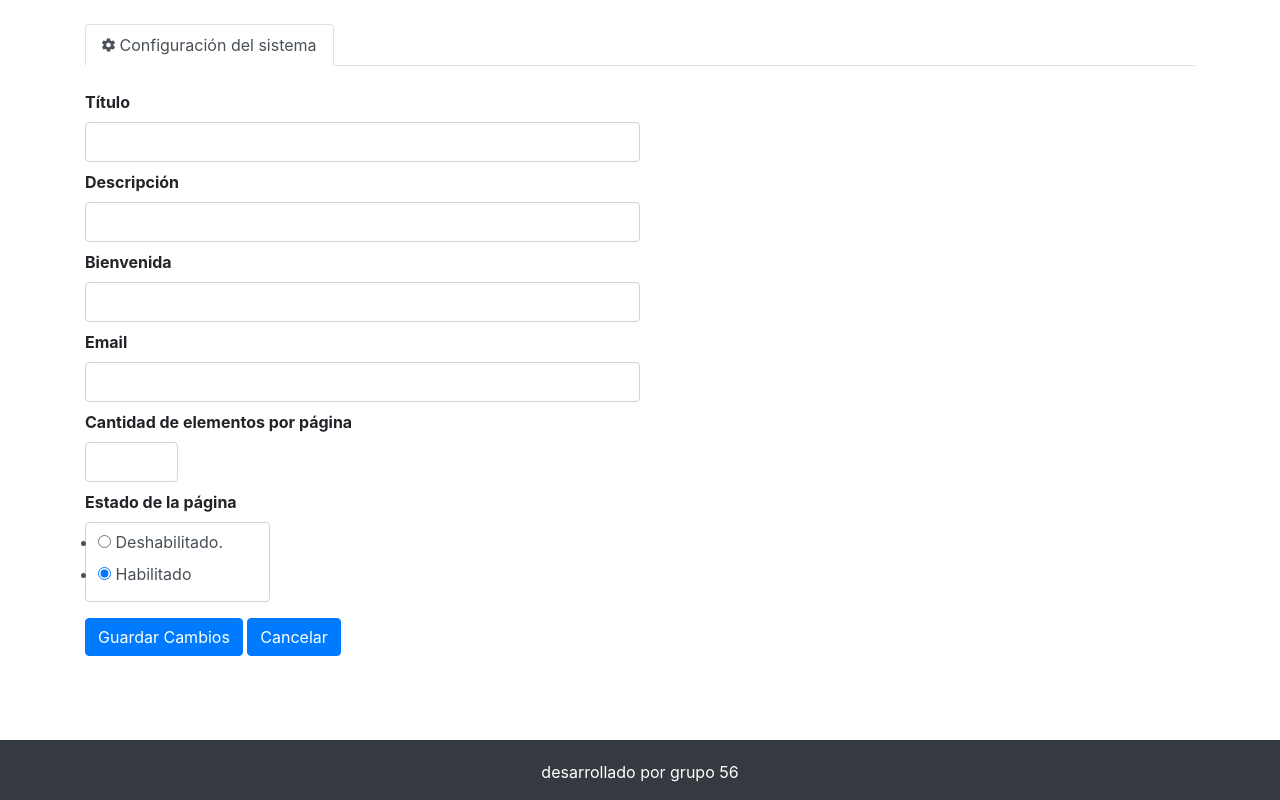
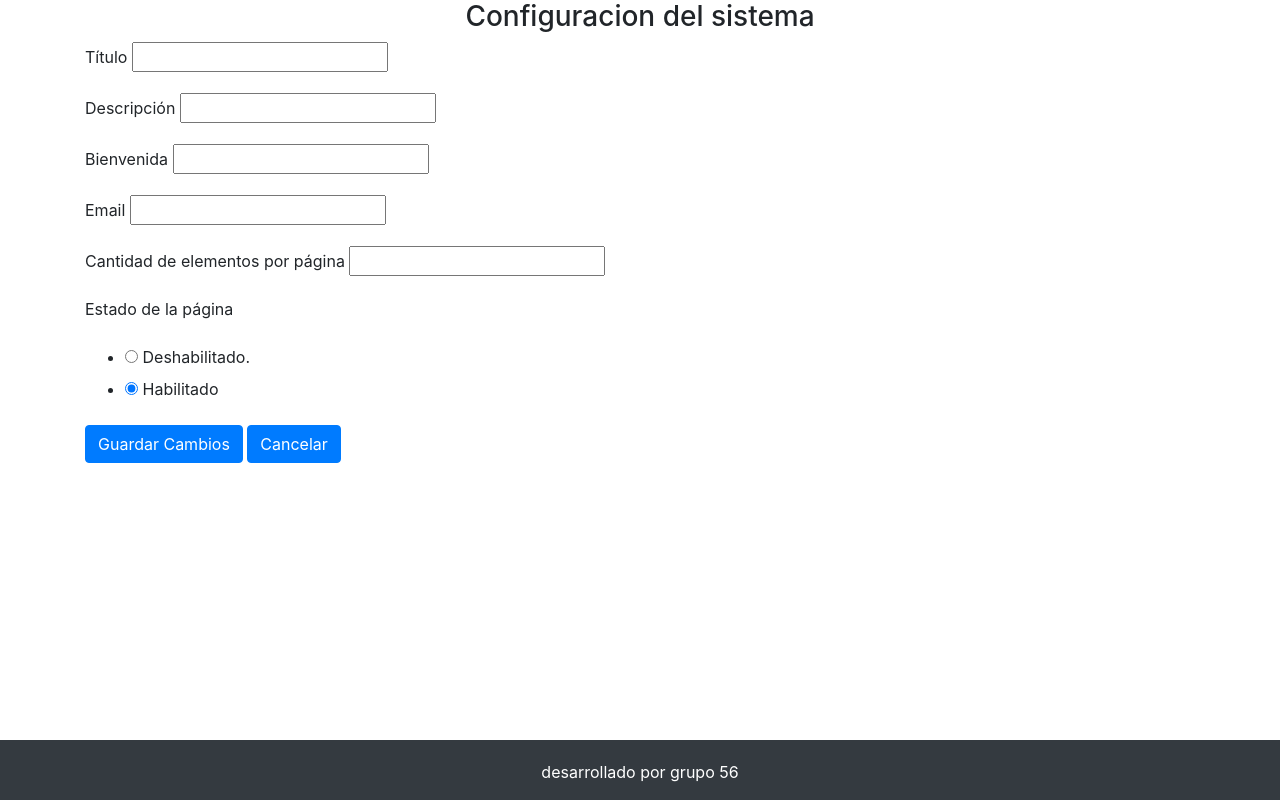
Before and after one commit to tefenet/donaciones, a Flask app: template app/templates/sistema/config-sistema.html in a window 1280 px wide. Shown: the part 56-856 px from the top of the page. Run offline with Flask 2, Linux system fonts and the light colour scheme; the template is opened without the code that fills it: values that come from a table or form of the project are taken from there, others are empty; parts of the project's set-up code (start-up, migrations or seed data) failed here and were passed over; some libraries are stand-ins or nearby versions.

Commit message:
pequeño cambio mvc

```diff
--- a/app/__init__.py
+++ b/app/__init__.py
@@ -68,7 +68,7 @@ def create_app(environment="production"):
 
     # Ruta de configuración del sistema
     app.add_url_rule("/sistema/config-sistema", 'config_sistema_get', sistema.config_sistema_get)
-    app.add_url_rule("/sistema/actualizar-configuracion/<string:id>", 'config_sistema_post',
+    app.add_url_rule("/sistema/actualizar-configuracion", 'config_sistema_post',
                         sistema.config_sistema_post, methods=["POST"])
 
 
--- a/app/models/sistema.py
+++ b/app/models/sistema.py
@@ -11,10 +11,10 @@ class Sistema(Base):
 
     __tablename__ = 'sistema'
     id = Column(Integer, primary_key=True)
-    titulo = Column(String(50), nullable=False)
-    descripcion = Column(String, nullable=False)
+    titulo = Column(String(50))
+    descripcion = Column(String)
     bienvenida = Column(String)
-    email = Column(String(25), nullable=False)
+    email = Column(String(25))
     cant_por_pagina = Column(Integer, nullable=False)
     habilitado = Column(Boolean, default=True)
 
--- a/app/templates/sistema/config-sistema.html
+++ b/app/templates/sistema/config-sistema.html
@@ -4,49 +4,28 @@
 {{ super() }}
 {% endblock %}
 {% block content %}
-<br>
-<div id="content">
-    <section>
-        <div class="container">
-            <ul class="nav nav-tabs dark">
-                <li class="nav-item">
-                    <a href="" class="nav-link nav-link-perfil active" data-toggle="tab"><i class="icon ion-md-settings"></i> Configuración del sistema</a>
-                </li>
-            </ul>
-            <br>
+<div style="display:flex">
+  <h3 class="mx-auto">Configuracion del sistema</h3>
+</div>
 
-                <form method=post action="{{url_for('config_sistema_post', id=1 )}}" enctype="multipart/form-data">
-                    {{ form.hidden_tag() }}
-                    <dl>
+<div class="container">
+            <form method=post action="{{url_for('config_sistema_post')}}" enctype="multipart/form-data">
+                {{ form.hidden_tag() }}
 
-                        <dt>{{form.titulo.label}}</dt>
-                        <dd>{{form.titulo(class="col-sm-6 col-form-label form-control")}}</dd>
+                {% for field in form %}
+                {% if field.name != "csrf_token" %}
+                <p>
+                    {{ field.label() }}
+                    {{ field(class="js-scroll-trigger", placeholder="") }}
+                </p>
+                {% endif %}
+                {% endfor %}
 
-                        <dt>{{form.descripcion.label}}</dt>
-                        <dd>{{form.descripcion(class="col-sm-6 col-form-label form-control")}}</dd>
-
-
-                        <dt>{{form.bienvenida.label}}</dt>
-                        <dd>{{form.bienvenida(class="col-sm-6 col-form-label form-control")}}</dd>
-
-                        <dt>{{form.email.label}}</dt>
-                        <dd>{{form.email(class="col-sm-6 col-form-label form-control")}}</dd>
-
-                        <dt>{{form.cant_por_pagina.label}}</dt>
-                        <dd>{{form.cant_por_pagina(class="col-sm-1 col-form-label form-control")}}</dd>
-
-                        <dt>{{form.habilitado.label}}</dt>
-                        <dd>{{form.habilitado(class="col-sm-2 col-form-label form-control")}}</dd>
-
-
-                    </dl>
-                    <p><input type=submit value='Guardar Cambios' class="btn btn-primary js-scroll-trigger">
-                        <a href="{{ url_for('home') }}" class="btn btn-primary js-scroll-trigger">Cancelar</a>
-                    </p>
-                </form>
+                <p><input type=submit value='Guardar Cambios' class="btn btn-primary js-scroll-trigger">
+                    <a href="{{ url_for('home') }}" class="btn btn-primary js-scroll-trigger">Cancelar</a>
+                </p>
+            </form>
 
         </div>
-    </section>
-</div>
 
 {% endblock %}
```
Also changed, not shown: app/resources/sistema.py (+4 -4 lines).
